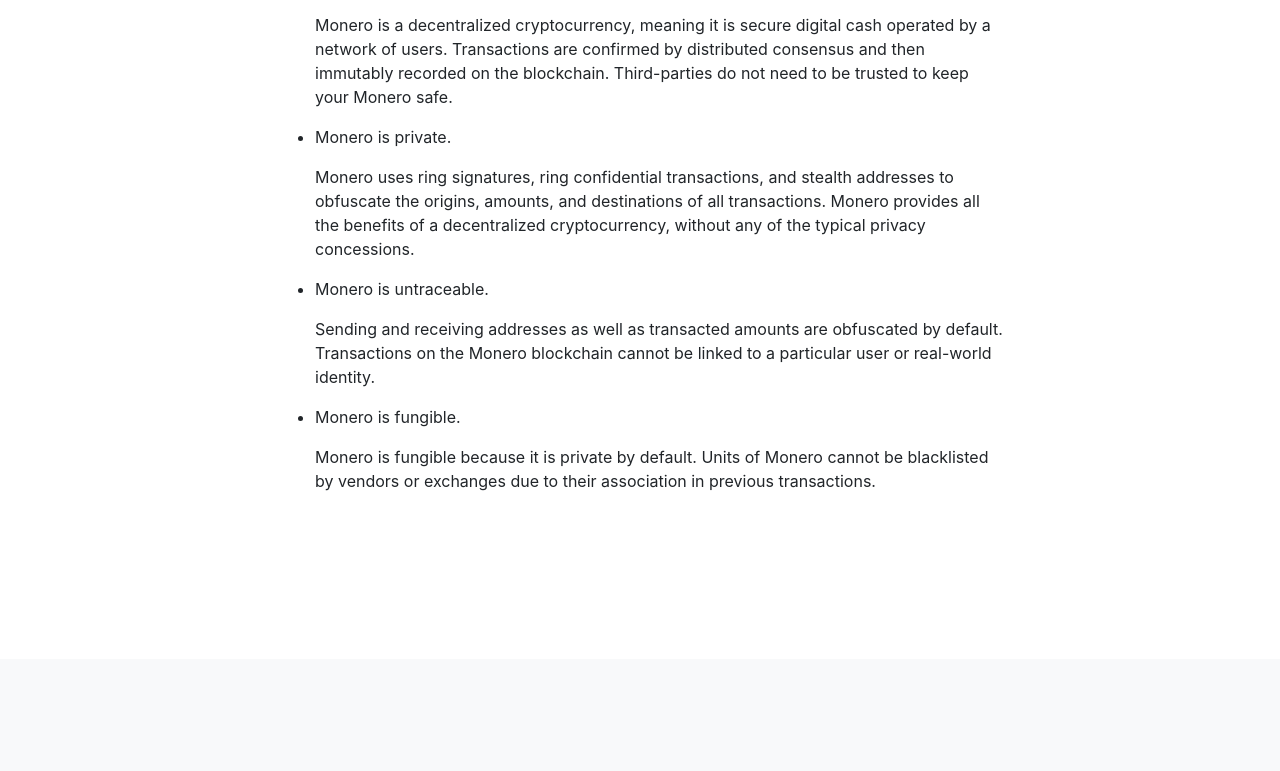
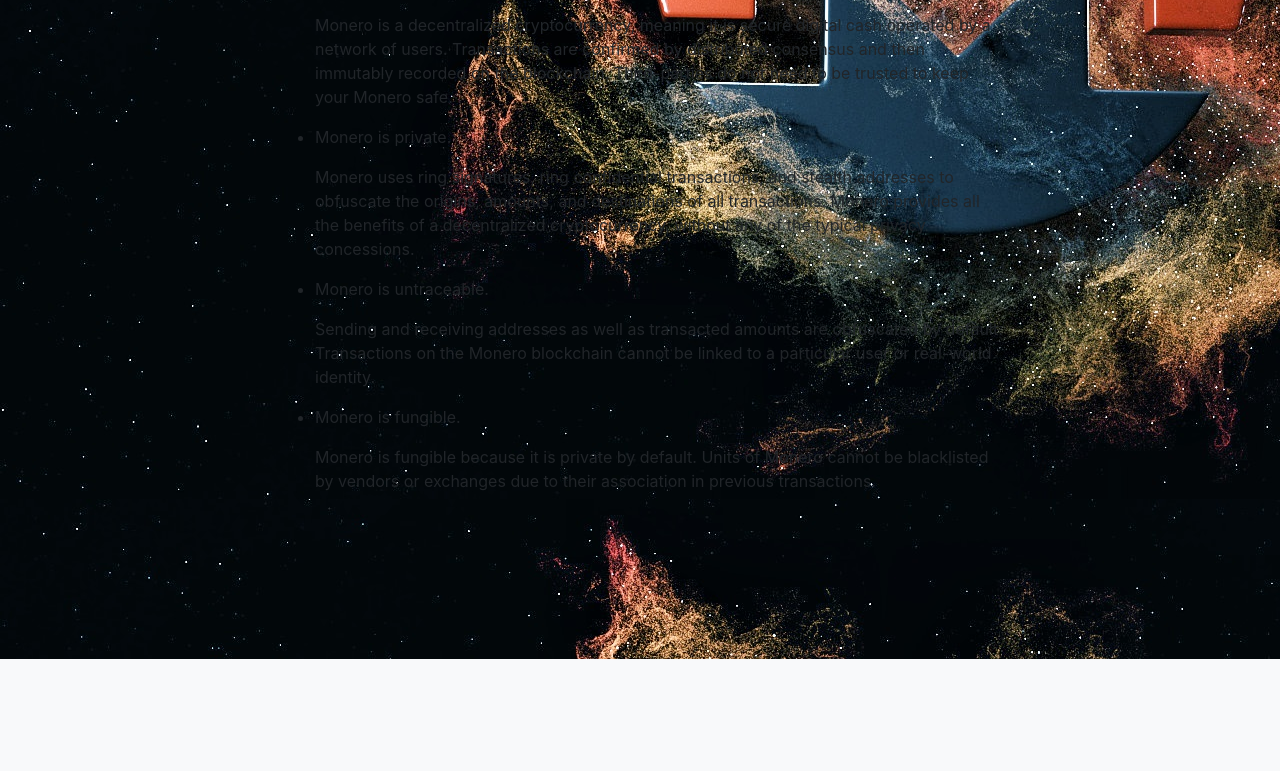
Before and after one commit to techqc/xmr, a website with bundled scripts: page index.html in a window 1280 px wide. Shown: the part 581-1352 px from the top of the page. Built offline with nearby package versions, Linux system fonts and the light colour scheme; a script that the page names is missing.

Commit message:
added background

```diff
--- a/index.html
+++ b/index.html
@@ -56,6 +56,7 @@
     </nav>
 
     <header class="bg-primary text-white">
+	<body background="image/monerobackground.jpg">
       <div class="container text-center">
         <h1>Welcome to (XMR) Monero</h1>
         <p class="lead">Let's get started with Monero XMR</p>
```
Also changed, not shown: image/monerobackground.jpg (renamed from image/monero background.jpg).
